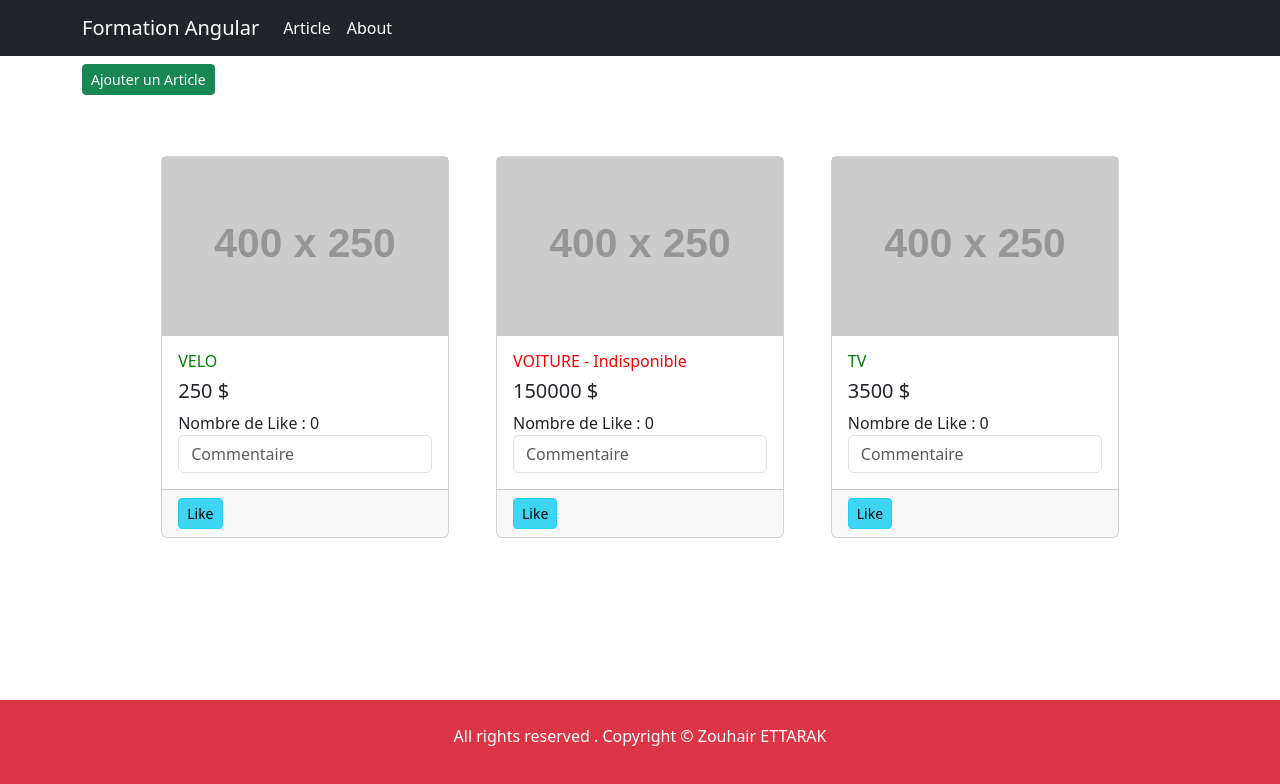
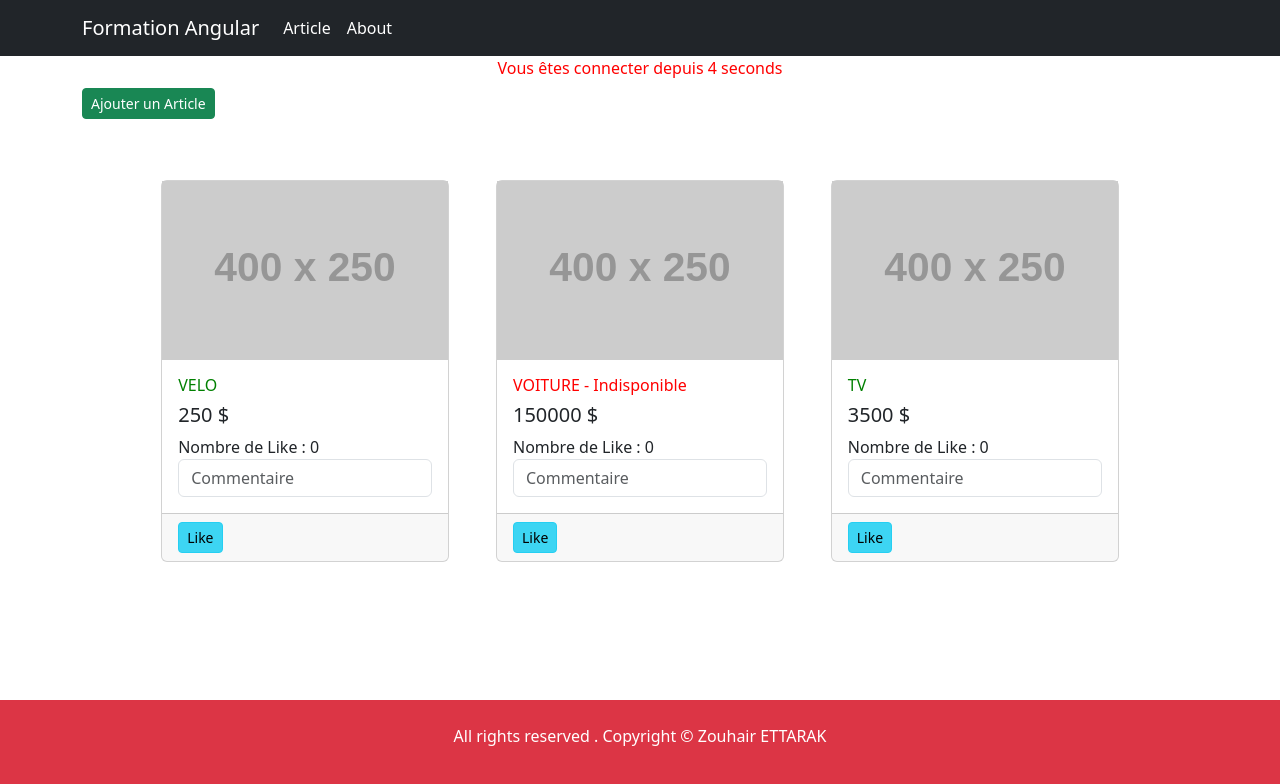
Before and after one commit to ZEDTARIK/angular-16, an Angular app: page / in a window 1280 px wide. Shown: the top 784 px of the page. Built offline with nearby package versions, Linux system fonts and the light colour scheme.

Commit message:
use RXJS Interval

```diff
--- a/src/app/app.component.html
+++ b/src/app/app.component.html
@@ -21,6 +21,8 @@
 
 <!-- Content-->
 
+<div class="text-center" style="color: red;"> Vous êtes connecter depuis {{ seconds }}  seconds</div>
+
 <router-outlet></router-outlet>
 
 
--- a/src/app/app.component.ts
+++ b/src/app/app.component.ts
@@ -1,9 +1,25 @@
 import { Component, OnInit } from '@angular/core';
+import { interval } from 'rxjs'
 
 @Component({
   selector: 'app-root',
   templateUrl: './app.component.html',
   styleUrls: ['./app.component.css']
 })
-export class AppComponent  {
+export class AppComponent implements OnInit   {
+
+  seconds: number = 0;
+
+  constructor() {}
+
+  ngOnInit(): void {
+    const compteur = interval(1000);
+    compteur.subscribe( {
+      next: (value) => this.seconds = value,
+      error: (err) => console.error(err),
+      complete:() => console.info("complete")
+    })
+  }
+
+
 }
```
